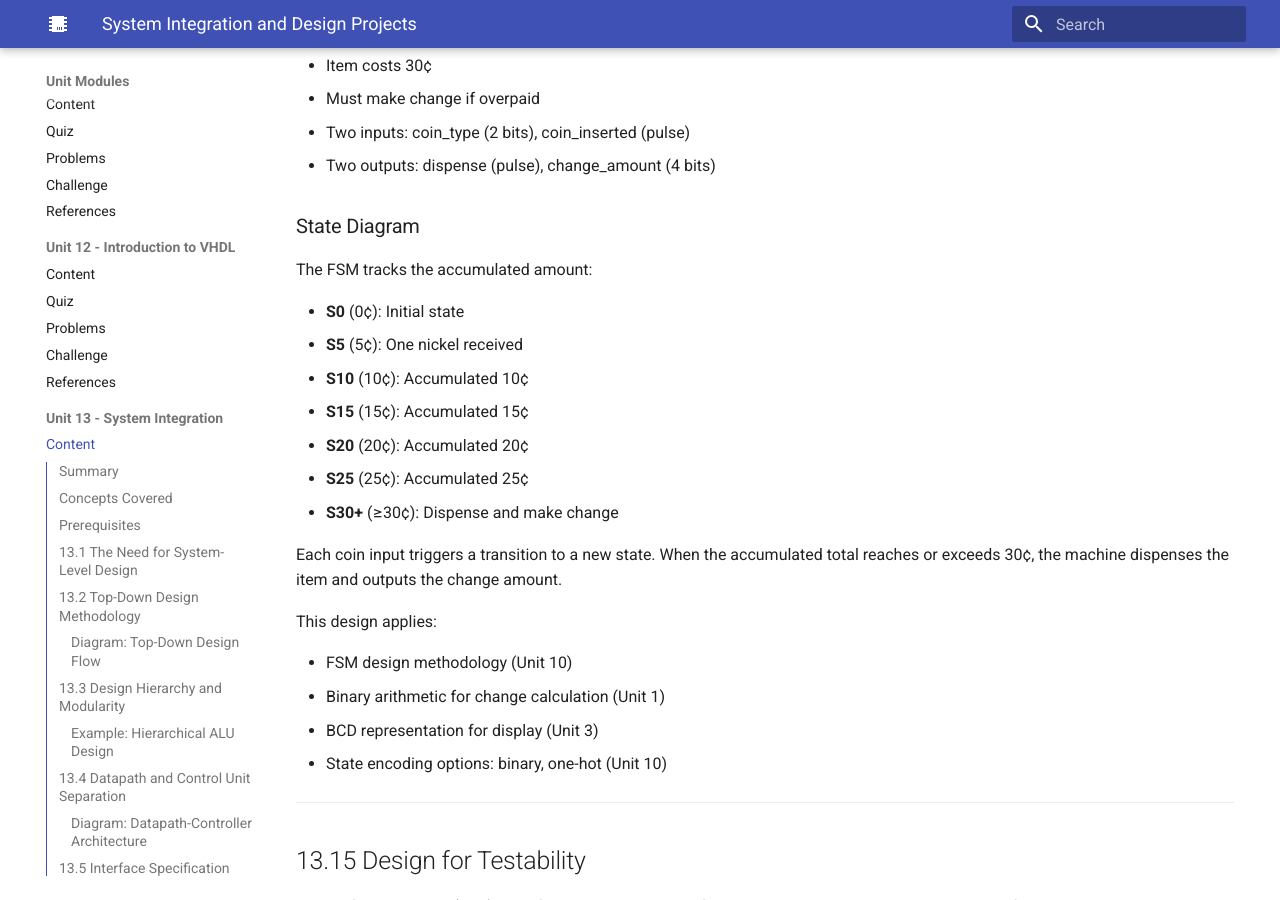
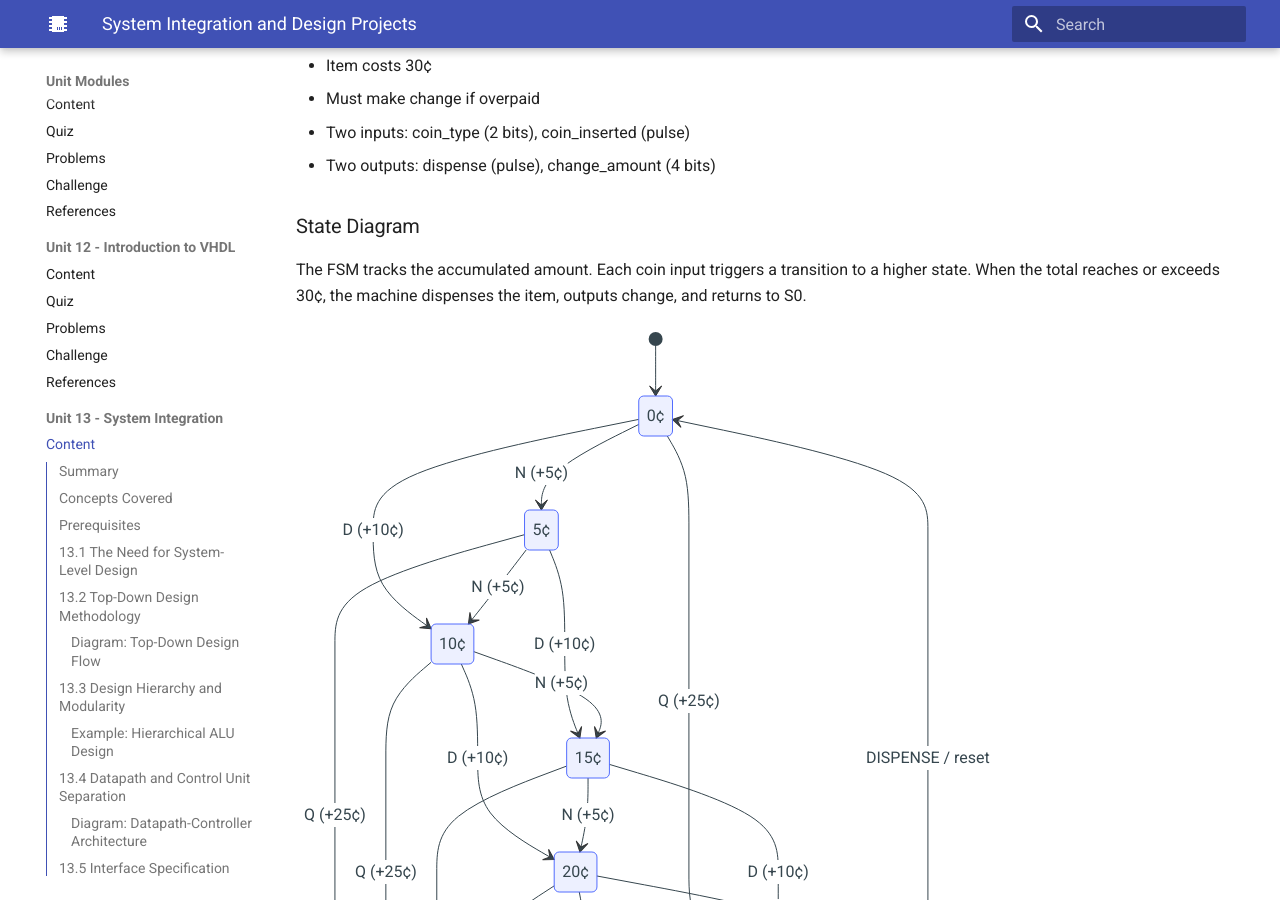
Before and after one commit to Nati-123/intelligent-textbook-ee2301, an MkDocs documentation site: the page built from docs/unit13-system-integration/index.md, in a window 1280 px wide and 900 px high, scrolled down 19078 px. Built offline with MkDocs 1.6.1 and Material for MkDocs 9.7.7, drawn with Linux system fonts in a browser that asks for light colours; nearby versions of some CDN libraries.

Commit message:
Replace vending machine state list with Mermaid state diagram
- Convert bullet list of FSM states to proper stateDiagram-v2
- Shows all transitions: N (+5¢), D (+10¢), Q (+25¢)
- Saturation at S30+ with DISPENSE/reset back to S0
- Enable Mermaid rendering via pymdownx.superfences custom_fences

Co-Authored-By: Claude Opus 4.6 <noreply@anthropic.com>

````diff
--- a/docs/unit13-system-integration/index.md
+++ b/docs/unit13-system-integration/index.md
@@ -809,17 +809,46 @@ A vending machine controller is a classic FSM design problem that exercises many
 
 ### State Diagram
 
-The FSM tracks the accumulated amount:
+The FSM tracks the accumulated amount. Each coin input triggers a transition to a higher state. When the total reaches or exceeds 30¢, the machine dispenses the item, outputs change, and returns to S0.
 
-- **S0** (0¢): Initial state
-- **S5** (5¢): One nickel received
-- **S10** (10¢): Accumulated 10¢
-- **S15** (15¢): Accumulated 15¢
-- **S20** (20¢): Accumulated 20¢
-- **S25** (25¢): Accumulated 25¢
-- **S30+** (≥30¢): Dispense and make change
+```mermaid
+stateDiagram-v2
+    [*] --> S0
 
-Each coin input triggers a transition to a new state. When the accumulated total reaches or exceeds 30¢, the machine dispenses the item and outputs the change amount.
+    S0 : 0¢
+    S5 : 5¢
+    S10 : 10¢
+    S15 : 15¢
+    S20 : 20¢
+    S25 : 25¢
+    S30 : ≥30¢ — DISPENSE
+
+    S0 --> S5 : N (+5¢)
+    S0 --> S10 : D (+10¢)
+    S0 --> S25 : Q (+25¢)
+
+    S5 --> S10 : N (+5¢)
+    S5 --> S15 : D (+10¢)
+    S5 --> S30 : Q (+25¢)
+
+    S10 --> S15 : N (+5¢)
+    S10 --> S20 : D (+10¢)
+    S10 --> S30 : Q (+25¢)
+
+    S15 --> S20 : N (+5¢)
+    S15 --> S25 : D (+10¢)
+    S15 --> S30 : Q (+25¢)
+
+    S20 --> S25 : N (+5¢)
+    S20 --> S30 : D (+10¢)
+    S20 --> S30 : Q (+25¢)
+
+    S25 --> S30 : N (+5¢)
+    S25 --> S30 : D (+10¢)
+    S25 --> S30 : Q (+25¢)
+
+    S30 --> S0 : DISPENSE / reset
+```
 
 This design applies:
 
--- a/mkdocs.yml
+++ b/mkdocs.yml
@@ -22,7 +22,11 @@ markdown_extensions:
   - pymdownx.arithmatex:
       generic: true
   - pymdownx.highlight
-  - pymdownx.superfences
+  - pymdownx.superfences:
+      custom_fences:
+        - name: mermaid
+          class: mermaid
+          format: !!python/name:pymdownx.superfences.fence_code_format
   - tables
   - admonition
   - pymdownx.details
````
